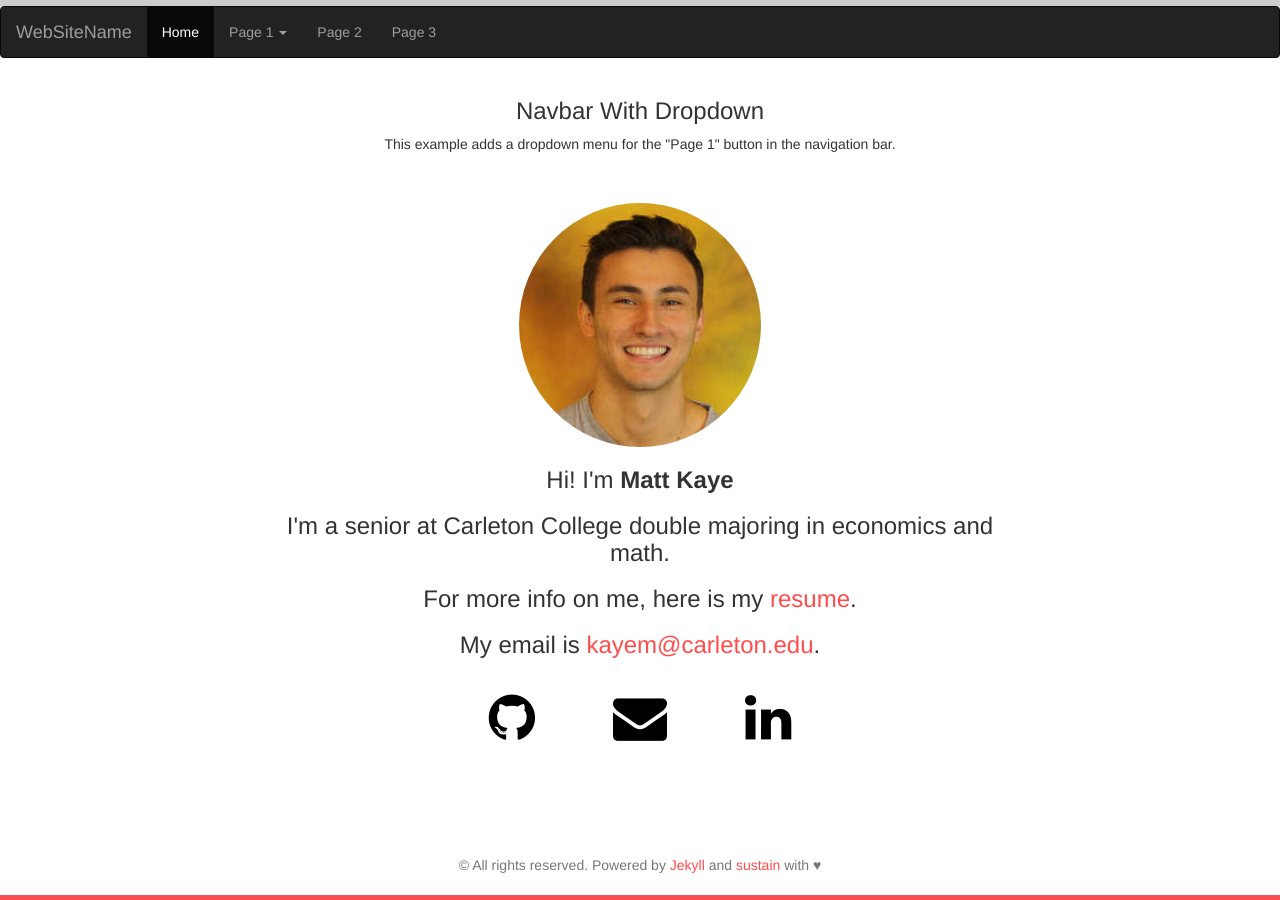
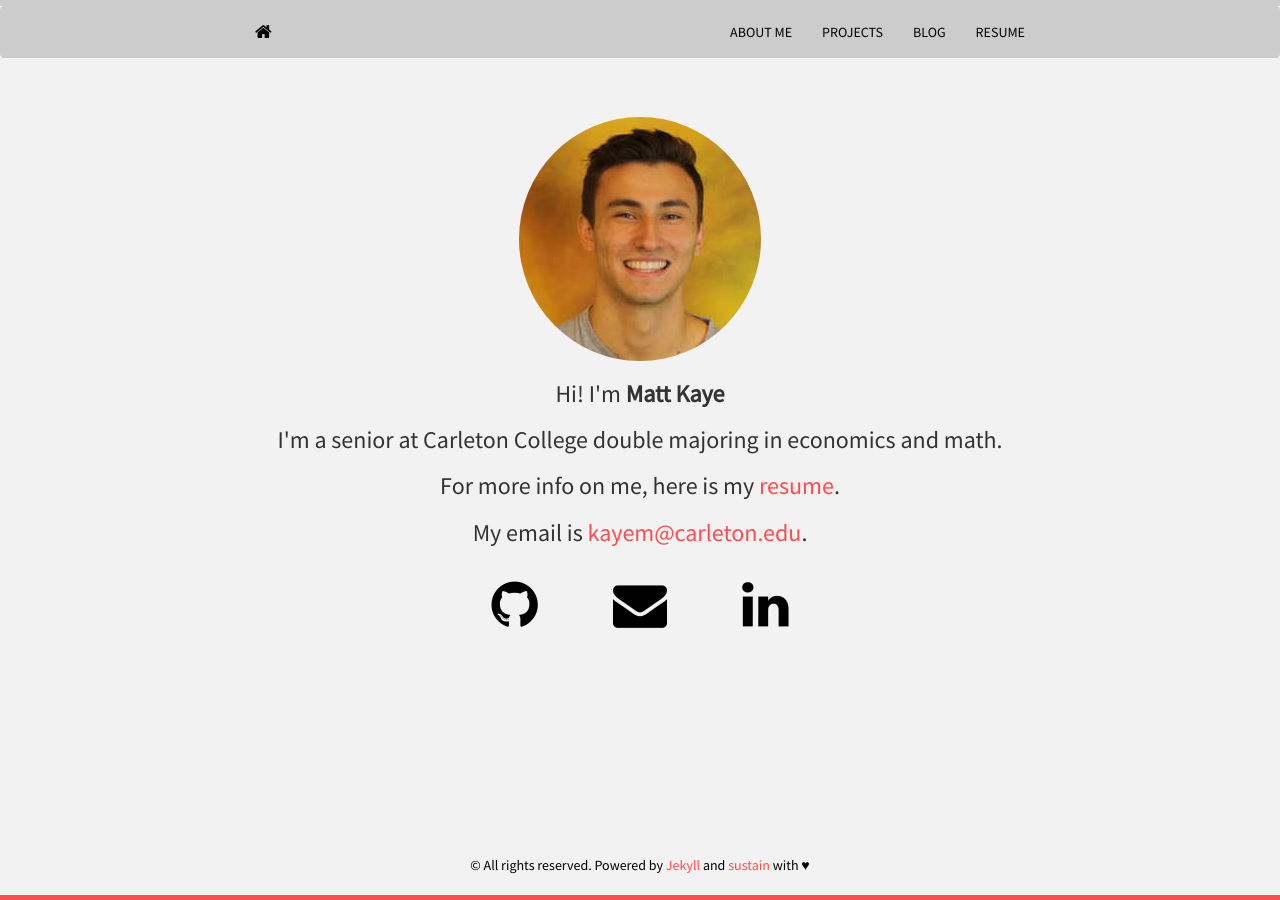
Before and after one commit to mrkaye97/mrkaye97.github.io, a Jekyll site: the page built from index.html, in a window 1280 px wide. Built offline with Jekyll 4.4.1, drawn with Linux system fonts in a browser that asks for light colours; nearby versions of some CDN libraries; the list of posts is cut into pages by our own code.

Commit message:
Update header.html

```diff
--- a/_includes/header.html
+++ b/_includes/header.html
@@ -1,39 +1,15 @@
-<!DOCTYPE html>
-<html lang="en">
-<head>
-  <title>Bootstrap Example</title>
-  <meta charset="utf-8">
-  <meta name="viewport" content="width=device-width, initial-scale=1">
-  <link rel="stylesheet" href="https://maxcdn.bootstrapcdn.com/bootstrap/3.4.0/css/bootstrap.min.css">
-  <script src="https://ajax.googleapis.com/ajax/libs/jquery/3.4.1/jquery.min.js"></script>
-  <script src="https://maxcdn.bootstrapcdn.com/bootstrap/3.4.0/js/bootstrap.min.js"></script>
-</head>
-<body>
-
-<nav class="navbar navbar-inverse">
-  <div class="container-fluid">
+<nav class="navbar navbar-default">
+  <div class="container">
     <div class="navbar-header">
-      <a class="navbar-brand" href="#">WebSiteName</a>
+      <a class="navbar-brand" href="{{ site.url }}"><i class="fa fa-home"></i></a>
     </div>
-    <ul class="nav navbar-nav">
-      <li class="active"><a href="#">Home</a></li>
-      <li class="dropdown"><a class="dropdown-toggle" data-toggle="dropdown" href="#">Page 1 <span class="caret"></span></a>
-        <ul class="dropdown-menu">
-          <li><a href="#">Page 1-1</a></li>
-          <li><a href="#">Page 1-2</a></li>
-          <li><a href="#">Page 1-3</a></li>
-        </ul>
-      </li>
-      <li><a href="#">Page 2</a></li>
-      <li><a href="#">Page 3</a></li>
-    </ul>
+    <div id="navbar">
+      <ul class="nav navbar-nav navbar-right">
+        <li><a href="{{ site.baseurl }}about.html">ABOUT ME</a></li>
+        <li><a href="{{ site.baseurl }}projects.html">PROJECTS</a></li>
+        <li><a href="{{ site.baseurl }}blog.html">BLOG</a></li>
+        <li><a href="Matthew_Kaye_Resume.pdf">RESUME</a></li>
+      </ul>
+    </div>
   </div>
 </nav>
-
-<div class="container">
-  <h3>Navbar With Dropdown</h3>
-  <p>This example adds a dropdown menu for the "Page 1" button in the navigation bar.</p>
-</div>
-
-</body>
-</html>
```
